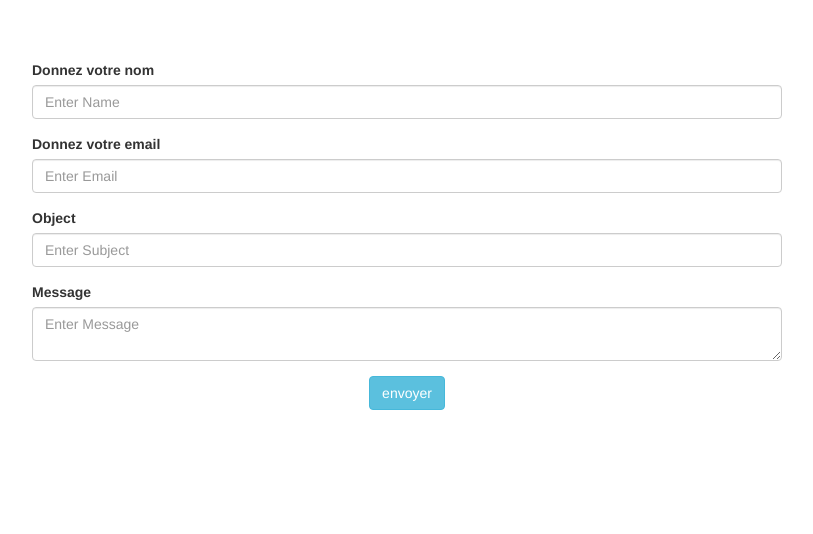
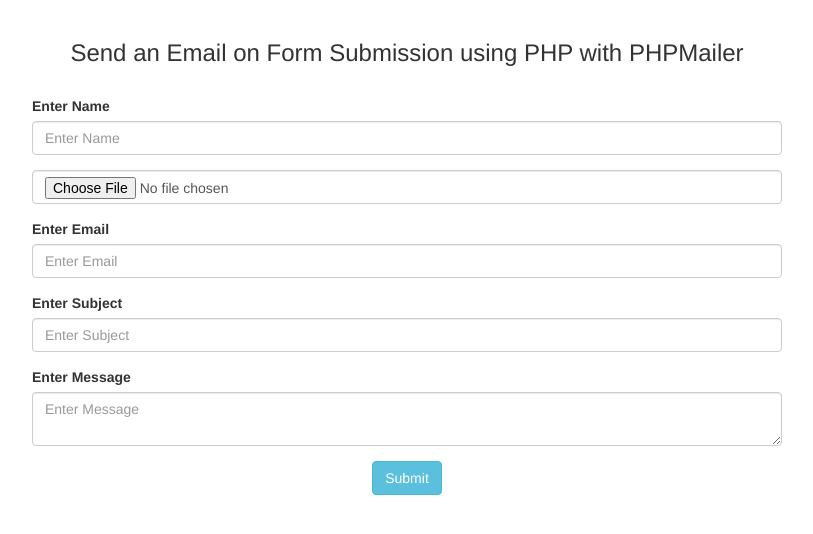
Before and after one commit to oumarniass/refactoring_acstransfer, a PHP site: page / in a window 1280 px wide. Shown: the top 534 px of the page, without its empty margins (233-1046 px from the left). Run offline with PHP 8.4, Linux system fonts and the light colour scheme; some libraries are stand-ins or nearby versions.

Commit message:
ajout upload et envoi par mail

```diff
--- a/index.php
+++ b/index.php
@@ -1,6 +1,6 @@
 <?php
 //index.php
-//ahauihiushuihsaiuhasiuahuiahau
+
 $error = '';
 $name = '';
 $email = '';
@@ -61,24 +61,25 @@
     {
         require 'class/class.phpmailer.php';
         $mail = new PHPMailer;
-		$mail->IsSMTP();
-		$mail->Host = 'ssl://smtp.gmail.com';
-		$mail->Port = '465';
-		$mail->SMTPAuth = true;
-		$mail->Username = 'exemple@exemple.com';//votre email
-		$mail->Password = '*******';//mot de passe
-		$mail->SMTPSecure = '';
-		$mail->From = $_POST["email"];
-		$mail->FromName = $_POST["name"];
-		$mail->AddAddress('admin@gmail.com', 'Name');
-		$mail->AddCC($_POST["email"], $_POST["name"]);
-		$mail->WordWrap = 50;
-		$mail->IsHTML(true);
-		$mail->Subject = $_POST["subject"];
-		$mail->Body = $_POST["message"];
-		if($mail->Send())
+        $mail->IsSMTP();								//Sets Mailer to send message using SMTP
+        $mail->Host = 'ssl://smtp.gmail.com';		//Sets the SMTP hosts of your Email hosting, this for Godaddy
+        $mail->Port = '465';								//Sets the default SMTP server port
+        $mail->SMTPAuth = true;							//Sets SMTP authentication. Utilizes the Username and Password variables
+        $mail->Username = 'exemple@exemple.com';					//Sets SMTP username
+        $mail->Password = '********';					//Sets SMTP password
+        $mail->SMTPSecure = '';							//Sets connection prefix. Options are "", "ssl" or "tls"
+        $mail->From = $_POST["email"];					//Sets the From email address for the message
+        $mail->FromName = $_POST["name"];				//Sets the From name of the message
+        $mail->AddAddress('abc@xyz.com', 'Name');		//Adds a "To" address
+        $mail->AddCC($_POST["email"], $_POST["name"]);	//Adds a "Cc" address
+        $mail->addAttachment($_FILES['fichier']['tmp_name']);
+        $mail->WordWrap = 50;							//Sets word wrapping on the body of the message to a given number of characters
+        $mail->IsHTML(true);							//Sets message type to HTML
+        $mail->Subject = $_POST["subject"];				//Sets the Subject of the message
+        $mail->Body = $_POST["message"];				//An HTML or plain text message body
+        if($mail->Send())								//Send an Email. Return true on success or false on error
         {
-			$error = '<label class="text-success">Thank you for contacting us</label>';
+            $error = '<label class="text-success">Votre message a été délivrer avec succés</label>';
         }
         else
         {
@@ -95,7 +96,7 @@
 <!DOCTYPE html>
 <html>
 <head>
-		<title>Send an Email on Form Submission using</title>
+    <title>Send an Email on Form Submission using PHP with PHPMailer</title>
     <script src="https://ajax.googleapis.com/ajax/libs/jquery/3.1.0/jquery.min.js"></script>
     <link rel="stylesheet" href="https://maxcdn.bootstrapcdn.com/bootstrap/3.3.6/css/bootstrap.min.css" />
     <script src="https://maxcdn.bootstrapcdn.com/bootstrap/3.3.7/js/bootstrap.min.js"></script>
@@ -105,28 +106,31 @@
 <div class="container">
     <div class="row">
         <div class="col-md-8" style="margin:0 auto; float:none;">
-					<h3 align="center"></h3>
+            <h3 align="center">Send an Email on Form Submission using PHP with PHPMailer</h3>
             <br />
             <?php echo $error; ?>
-					<form method="post">
+            <form method="post"  enctype="multipart/form-data">
                 <div class="form-group">
-							<label>Donnez votre nom</label>
+                    <label>Enter Name</label>
                     <input type="text" name="name" placeholder="Enter Name" class="form-control" value="<?php echo $name; ?>" />
                 </div>
                 <div class="form-group">
-							<label>Donnez votre email</label>
+                    <input type="file" name="fichier" class="form-control">
+                </div>
+                <div class="form-group">
+                    <label>Enter Email</label>
                     <input type="text" name="email" class="form-control" placeholder="Enter Email" value="<?php echo $email; ?>" />
                 </div>
                 <div class="form-group">
-							<label>Object</label>
+                    <label>Enter Subject</label>
                     <input type="text" name="subject" class="form-control" placeholder="Enter Subject" value="<?php echo $subject; ?>" />
                 </div>
                 <div class="form-group">
-							<label>Message</label>
+                    <label>Enter Message</label>
                     <textarea name="message" class="form-control" placeholder="Enter Message"><?php echo $message; ?></textarea>
                 </div>
                 <div class="form-group" align="center">
-							<input type="submit" name="submit" value="envoyer" class="btn btn-info" />
+                    <input type="submit" name="submit" value="Submit" class="btn btn-info" />
                 </div>
             </form>
         </div>
```
Lines whose indentation alone changed are shown as unchanged.
